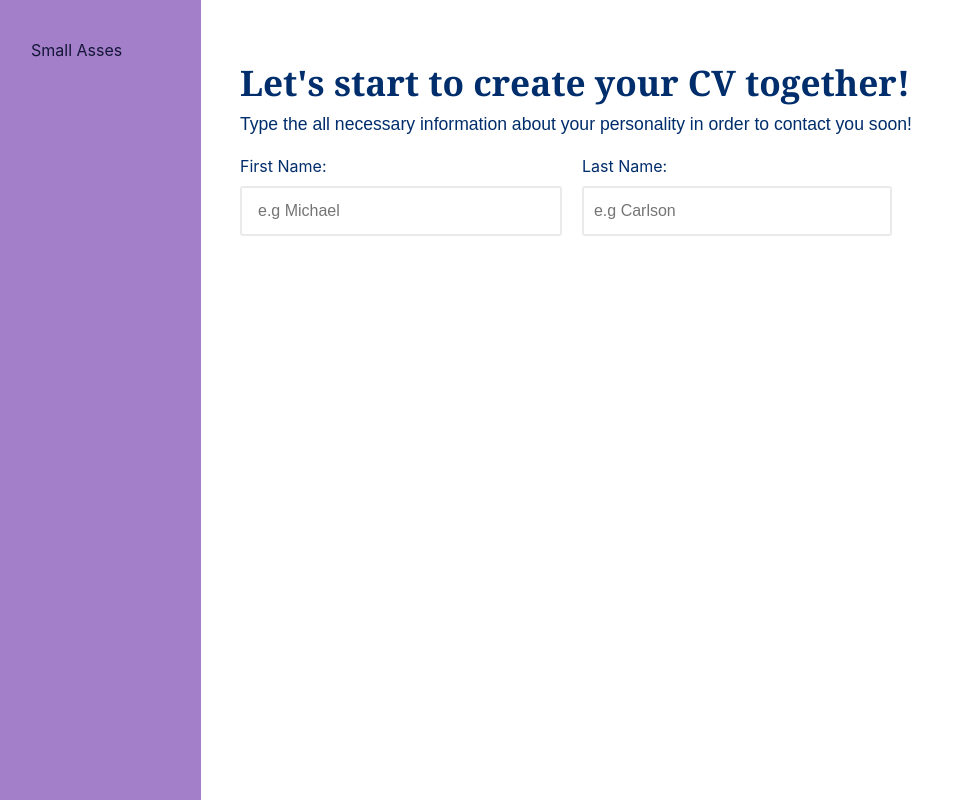
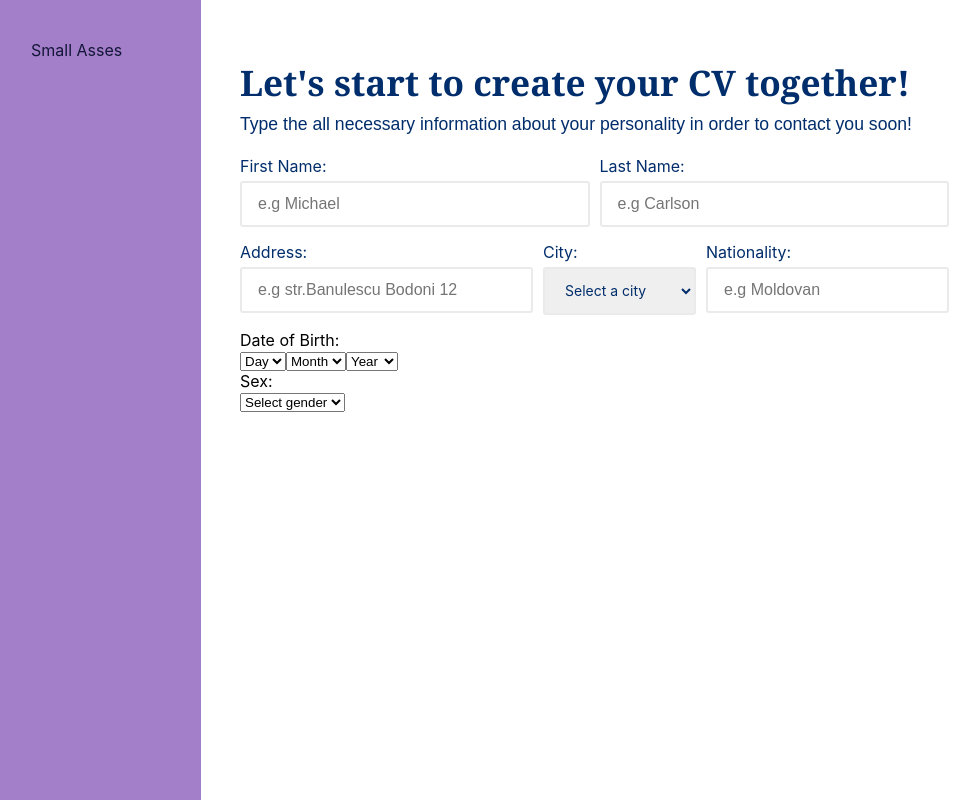
Before and after one commit to VMM-MMV/CV-App, a React (Create React App) app in the folder app/: page / in a window 1280 px wide. Shown: the whole page, without its empty margins (39-1019 px from the left). Built offline with nearby package versions, Linux system fonts and the light colour scheme.

Commit message:
Added box nationality and address, adjusted it all

```diff
--- a/app/src/App.css
+++ b/app/src/App.css
@@ -154,35 +154,80 @@ h1, h2 {
   max-width: 850px;
 }
 
-.name-full-fields {
+.name-full-fields,
+.address-full-fields {
   display: flex;
-  justify-content: space-between;
-  align-items: center;
+  flex-direction: row;
   width: 100%;
   margin-bottom: 10px;
 }
 
 .first-name-field,
-.last-name-field {
+.last-name-field,
+.address-field,
+.city-field,
+.nationality-field {
   flex-grow: 1;
-  margin-right: 20px;
+  margin-right: 10px;
+  margin-bottom: 5px;
 }
 
-.first-name-field label,
-.last-name-field label {
+.name-full-fields label,
+.address-full-fields label,
+.coming-from-fields label {
+  display: inline-block;
   color: #002d6b;
   flex-grow: 1;
 }
 
-.name-full-fields .form-name {
+.name-full-fields .form-name,
+.address-full-fields .form-name,
+.coming-from-fields .form-name {
   display: block;
   padding-bottom: 8px;
   color: #002d6b;
   width: 100%;
   padding: 12px 16px;
-  height: 50px !important;
   font-size: 16px;
   border: 2px solid #eaeaea;
   border-radius: 3px;
-  margin-top: 10px;
+  margin-top: 5px;
 }
+
+.address-full-fields .city-field select {
+  display: block;
+  padding: 12.5px 16px;
+  font-size: 14px;
+  font-family: inherit;
+  border: 2px solid #eaeaea;
+  border-radius: 3px;
+  margin-top: 5px;
+  margin-right: 0;
+}
+
+.address-field .form-name {
+  margin-right: 50px;
+}
+.address-full-fields .address-field {
+  flex-grow: 2;
+}
+
+.address-full-fields .city-field {
+  flex-grow: 2;
+  margin-right: 10px;
+}
+
+.address-full-fields .city-field label {
+  margin-right: 0;
+}
+
+.address-full-fields .nationality-field {
+  margin-right: 10px;
+  flex-grow: 2;
+}
+
+.city-field {
+  margin-right: 10px;
+  margin-bottom: 5px;
+  flex-grow: 1;
+}
--- a/app/src/PersonForm.js
+++ b/app/src/PersonForm.js
@@ -13,7 +13,9 @@ function PersonForm() {
     const [hasKids, setHasKids] = useState('');
     const [phoneNumber, setPhoneNumber] = useState('');
     const [countryCode, setCountryCode] = useState('');
-
+    const [address, setAddress] = useState('');
+    const [nationality, setNationality] = useState('');
+    const [civilStatus, setCivilStatus] = useState('');
 
     const cities = [
         "Chișinău", "Bălți", "Bender", "Briceni", "Vadul lui Vodă", "Vulcănești", "Glodeni",
@@ -81,7 +83,6 @@ function PersonForm() {
         { name: 'Algeria', code: '+213' },
     ];
 
-
     const days = Array.from({ length: 31 }, (_, i) => i + 1);
     const months = Array.from({ length: 12 }, (_, i) => i + 1);
     const currentYear = new Date().getFullYear();
@@ -90,17 +91,20 @@ function PersonForm() {
     const handleSubmit = async (e) => {
         e.preventDefault();
 
-        if (!name || !lastname || !day || !month || !year || !sex || !city || !email || !hasKids || !phoneNumber || !countryCode) {
+        if (!name || !lastname || !address || !nationality || !civilStatus || !day || !month || !year || !sex || !city || !email || !hasKids || !phoneNumber || !countryCode) {
             alert('Please fill out all fields.');
             return;
         }
 
         try {
             const birthdate = `${year}-${String(month).padStart(2, '0')}-${String(day).padStart(2, '0')}`;
-            await axios.post('http://localhost:8080/addPerson', { name, lastname, birthdate, city, sex , email, hasKids, phoneNumber, countryCode});
+            await axios.post('http://localhost:8080/addPerson', {name, lastname, address, nationality, civilStatus, birthdate, city, sex , email, hasKids, phoneNumber, countryCode});
             alert('Person added successfully!');
             setName('');
             setLastname('');
+            setAddress('');
+            setNationality('');
+            setCivilStatus('');
             setDay('');
             setMonth('');
             setYear('');
@@ -149,7 +153,55 @@ function PersonForm() {
                                             <label class>
                                                 Last Name:
                                             </label>
-                                            <input type="text" placeholder="e.g Carlson" class="form-name" autocomplete="family-name" value={lastname} onChange={e => setLastname(e.target.value)} style={{ height: "40px", padding: "10px" }} />
+                                            <input type="text" placeholder="e.g Carlson" class="form-name" autocomplete="family-name" value={lastname} onChange={e => setLastname(e.target.value)}/>
+                                        </div>
+                                    </div>
+                                    <div class="address-full-fields">
+                                        <div class="address-field">
+                                            <label class>
+                                                Address:
+                                            </label>
+                                            <input type="text" placeholder="e.g str.Banulescu Bodoni 12" class="form-name" autocomplete="address" value={address} onChange={e => setAddress(e.target.value)}/>
+                                        </div>
+                                        <div class="city-field">
+                                            <label class>
+                                                City:
+                                            </label>
+                                            <select class="form-name" value={city} onChange={e => setCity(e.target.value)}>
+                                                <option value="">Select a city</option>
+                                                {cities.map(c => <option key={c} value={c}>{c}</option>)}
+                                            </select>
+                                        </div>
+                                        <div class="nationality-field">
+                                            <label class>
+                                                Nationality:
+                                            </label>
+                                            <input type="text" placeholder="e.g Moldovan" class="form-name" autocomplete="nationality" value={nationality} onChange={e => setNationality(e.target.value)}/>
+                                        </div>
+                                    </div>
+                                    <div class="coming-from-fields">
+                                        <div class="date-birth-field">
+                                            Date of Birth:<br />
+                                            <select value={day} onChange={e => setDay(e.target.value)}>
+                                                <option value="">Day</option>
+                                                {days.map(d => <option key={d} value={d}>{d}</option>)}
+                                            </select>
+                                            <select value={month} onChange={e => setMonth(e.target.value)}>
+                                                <option value="">Month</option>
+                                                {months.map(m => <option key={m} value={m}>{m}</option>)}
+                                                </select>
+                                            <select value={year} onChange={e => setYear(e.target.value)}>
+                                                <option value="">Year</option>
+                                                {years.map(y => <option key={y} value={y}>{y}</option>)}
+                                            </select><br />
+                                        </div>
+                                        <div class="sex-status-field">
+                                            Sex:<br />
+                                            <select value={sex} onChange={e => setSex(e.target.value)}>
+                                                <option value="">Select gender</option>
+                                                <option value="MALE">Male</option>
+                                                <option value="FEMALE">Female</option>
+                                            </select><br />
                                         </div>
                                     </div>
                                 </form>
@@ -171,7 +223,7 @@ export default PersonForm;
 <input type="email" placeholder="Enter email" value={email} onChange={e => setEmail(e.target.value)} style={{ height: "40px", padding: "10px" }} />
 </div>*/
 
-/*Date of Birth:<br />
+/*                                  Date of Birth:<br />
                                     <select value={day} onChange={e => setDay(e.target.value)}>
                                         <option value="">Day</option>
                                         {days.map(d => <option key={d} value={d}>{d}</option>)}
@@ -185,11 +237,16 @@ export default PersonForm;
                                         {years.map(y => <option key={y} value={y}>{y}</option>)}
                                     </select><br />
 
-                                    City:<br />
-                                    <select value={city} onChange={e => setCity(e.target.value)}>
-                                        <option value="">Select a city</option>
-                                        {cities.map(c => <option key={c} value={c}>{c}</option>)}
-                                    </select><br />
+                                        <div class="civil-status-field">
+                                            Civil Status:<br />
+                                                <select value={civilStatus} onChange={e => setCivilStatus(e.target.value)}>
+                                                <option value="">Select your status</option>
+                                                <option value="UNMARRIED">UNMARRIED</option>
+                                                <option value="MARRIED">MARRIED</option>
+                                                <option value="DIVORCED">DIVORCED</option>
+                                                <option value="WIDOWED">WIDOWED</option>
+                                            </select><br />
+                                        </div>
 
                                     Sex:<br />
                                     <select value={sex} onChange={e => setSex(e.target.value)}>
```
